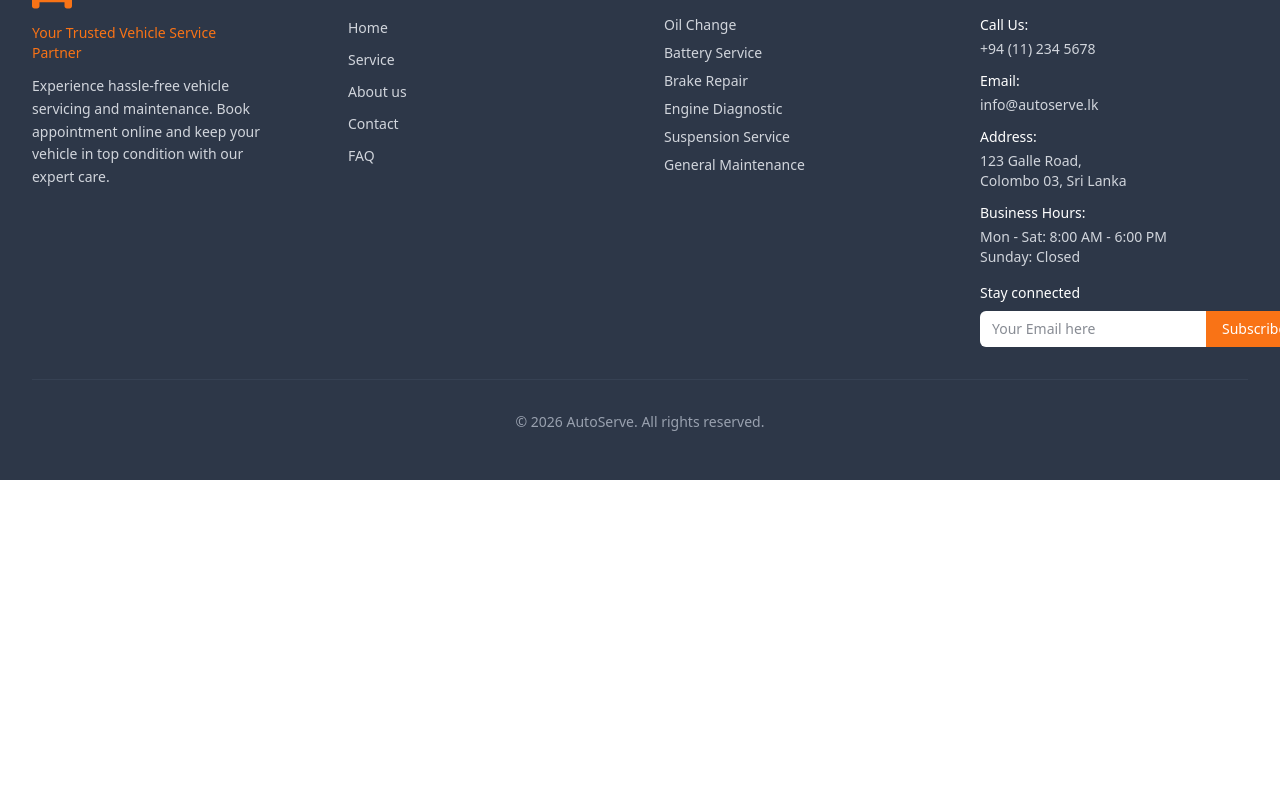
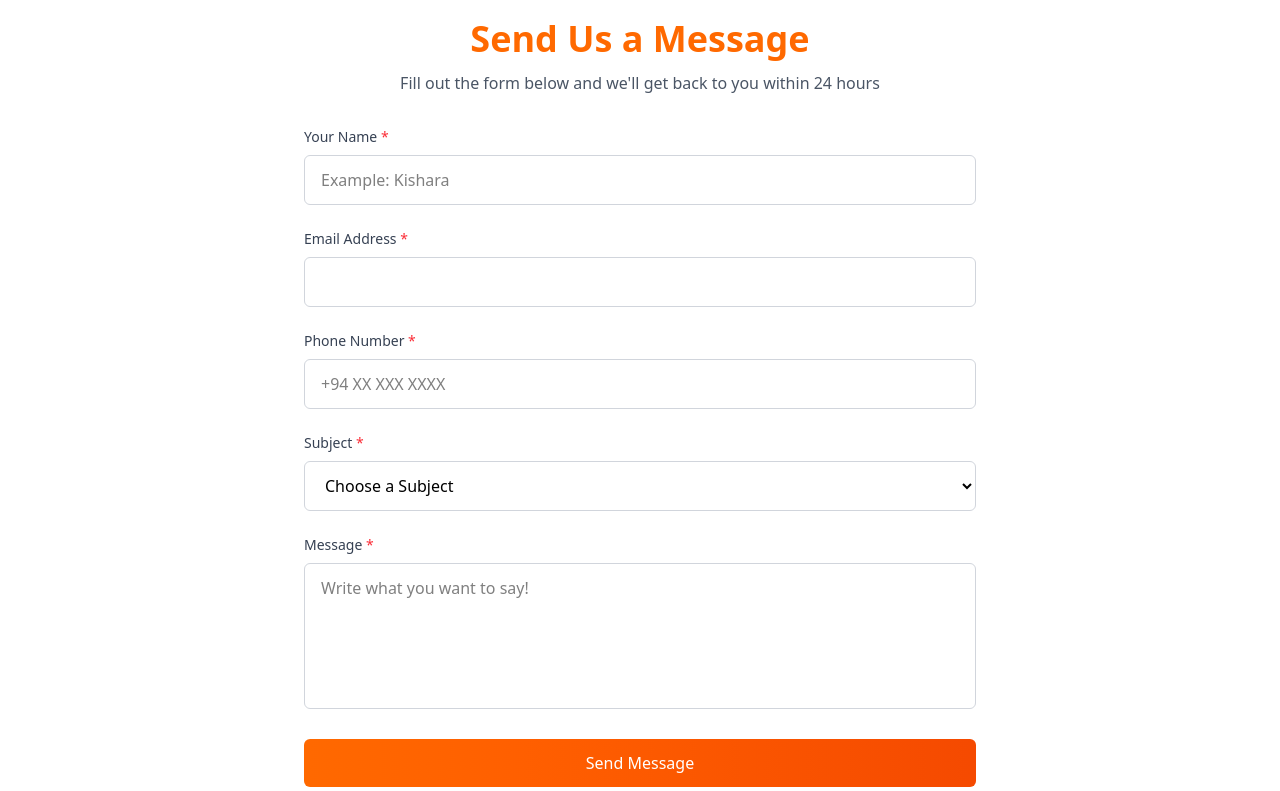
Before and after one commit to SandaliKodithuwakku/autoserve, a React (Vite) app: page /contact in a window 1280 px wide. Shown: the part 409-1200 px from the top of the page. Before the commit the page ends 889 px from the top, so only its background shows below. Built offline with nearby package versions, Linux system fonts and the light colour scheme.

Commit message:
feat: add contact page with email submission functionality
- Create contact form component
- Add contact API service
- Add hero image and form validation
- Show success/error alerts on submission

```diff
--- /dev/null
+++ b/src/api/contactService.js
@@ -0,0 +1,13 @@
+import api from './config';
+
+export const contactService = {
+  // Send contact form message
+  sendMessage: async (formData) => {
+    try {
+      const response = await api.post('/contact', formData);
+      return response.data;
+    } catch (error) {
+      throw error;
+    }
+  }
+};
--- a/src/pages/Contact.jsx
+++ b/src/pages/Contact.jsx
@@ -1,18 +1,198 @@
-import { Link } from 'react-router-dom';
+import { useState } from 'react';
+import { contactService } from '../api/contactService';
+import { getCloudinaryUrl } from '../utils/cloudinary';
 
 function Contact() {
+  const [formData, setFormData] = useState({
+    name: '',
+    email: '',
+    phone: '',
+    subject: '',
+    message: ''
+  });
+  const [loading, setLoading] = useState(false);
+  const [success, setSuccess] = useState(false);
+  const [error, setError] = useState('');
+
+  const handleChange = (e) => {
+    setFormData({
+      ...formData,
+      [e.target.name]: e.target.value
+    });
+  };
+
+  const handleSubmit = async (e) => {
+    e.preventDefault();
+    setLoading(true);
+    setError('');
+    setSuccess(false);
+
+    try {
+      await contactService.sendMessage(formData);
+
+      // Show success confirmation
+      alert('✅ Message sent successfully! We will get back to you soon.');
+
+      setSuccess(true);
+      setFormData({
+        name: '',
+        email: '',
+        phone: '',
+        subject: '',
+        message: ''
+      });
+
+      setTimeout(() => {
+        setSuccess(false);
+      }, 3000);
+    } catch (err) {
+      // Show error confirmation
+      alert('❌ Failed to send message. Please try again.');
+      setError(err.response?.data?.message || 'Failed to send message. Please try again.');
+    } finally {
+      setLoading(false);
+    }
+  };
+
   return (
-    <div className="max-w-4xl mx-auto px-4 py-12 text-center">
-      <h1 className="text-4xl font-bold text-gray-900 mb-4">Contact Us</h1>
-      <p className="text-lg text-gray-600 mb-6">
-        Get in touch with our team
-      </p>
-      <Link
-        to="/"
-        className="inline-block bg-gray-600 text-white px-6 py-3 rounded hover:bg-gray-700 transition-colors"
+    <div className="min-h-screen">
+      {/* Hero Section */}
+      <div
+        className="relative h-[300px] bg-cover bg-center flex items-center justify-center"
+        style={{
+          backgroundImage: `url(${getCloudinaryUrl('v1770815394/contact_new_n3mbpr.jpg')})`,
+          backgroundPosition: 'center'
+        }}
       >
-        Back to Home
-      </Link>
+        <div className="absolute inset-0 bg-black/30"></div>
+      </div>
+
+      {/* Contact Form Section */}
+      <div className="max-w-6xl mx-auto px-4 py-12">
+        <div className="max-w-2xl mx-auto">
+          {/* Header */}
+          <div className="text-center mb-8">
+            <h1 className="text-3xl md:text-4xl font-bold text-orange-500 mb-3">
+              Send Us a Message
+            </h1>
+            <p className="text-gray-600">
+              Fill out the form below and we'll get back to you within 24 hours
+            </p>
+          </div>
+
+          {/* Contact Form */}
+          <form onSubmit={handleSubmit} className="space-y-6">
+            {/* Name Field */}
+            <div>
+              <label htmlFor="name" className="block text-sm font-medium text-gray-700 mb-2">
+                Your Name <span className="text-red-500">*</span>
+              </label>
+              <input
+                type="text"
+                id="name"
+                name="name"
+                value={formData.name}
+                onChange={handleChange}
+                required
+                placeholder="Example: Kishara"
+                className="w-full px-4 py-3 border border-gray-300 rounded-md focus:ring-2 focus:ring-orange-500 focus:border-orange-500 outline-none transition"
+              />
+            </div>
+
+            {/* Email Field */}
+            <div>
+              <label htmlFor="email" className="block text-sm font-medium text-gray-700 mb-2">
+                Email Address <span className="text-red-500">*</span>
+              </label>
+              <input
+                type="email"
+                id="email"
+                name="email"
+                value={formData.email}
+                onChange={handleChange}
+                required
+                className="w-full px-4 py-3 border border-gray-300 rounded-md focus:ring-2 focus:ring-orange-500 focus:border-orange-500 outline-none transition"
+              />
+            </div>
+
+            {/* Phone Field */}
+            <div>
+              <label htmlFor="phone" className="block text-sm font-medium text-gray-700 mb-2">
+                Phone Number <span className="text-red-500">*</span>
+              </label>
+              <input
+                type="tel"
+                id="phone"
+                name="phone"
+                value={formData.phone}
+                onChange={handleChange}
+                required
+                placeholder="+94 XX XXX XXXX"
+                className="w-full px-4 py-3 border border-gray-300 rounded-md focus:ring-2 focus:ring-orange-500 focus:border-orange-500 outline-none transition"
+              />
+            </div>
+
+            {/* Subject Field */}
+            <div>
+              <label htmlFor="subject" className="block text-sm font-medium text-gray-700 mb-2">
+                Subject <span className="text-red-500">*</span>
+              </label>
+              <select
+                id="subject"
+                name="subject"
+                value={formData.subject}
+                onChange={handleChange}
+                required
+                className="w-full px-4 py-3 border border-gray-300 rounded-md focus:ring-2 focus:ring-orange-500 focus:border-orange-500 outline-none transition bg-white"
+              >
+                <option value="">Choose a Subject</option>
+                <option value="General Inquiry">General Inquiry</option>
+                <option value="Service Question">Service Question</option>
+                <option value="Booking Issue">Booking Issue</option>
+                <option value="Technical Support">Technical Support</option>
+                <option value="Feedback">Feedback</option>
+                <option value="Other">Other</option>
+              </select>
+            </div>
+
+            {/* Message Field */}
+            <div>
+              <label htmlFor="message" className="block text-sm font-medium text-gray-700 mb-2">
+                Message <span className="text-red-500">*</span>
+              </label>
+              <textarea
+                id="message"
+                name="message"
+                value={formData.message}
+                onChange={handleChange}
+                required
+                rows="5"
+                placeholder="Write what you want to say!"
+                className="w-full px-4 py-3 border border-gray-300 rounded-md focus:ring-2 focus:ring-orange-500 focus:border-orange-500 outline-none transition resize-none"
+              />
+            </div>
+
+            {/* Submit Button */}
+            <button
+              type="submit"
+              disabled={loading}
+              className="w-full bg-gradient-to-r from-orange-500 to-orange-600 text-white py-3 px-6 rounded-md font-medium hover:from-orange-600 hover:to-orange-700 focus:outline-none focus:ring-2 focus:ring-orange-500 focus:ring-offset-2 disabled:opacity-50 disabled:cursor-not-allowed transition-all duration-200 transform hover:scale-[1.02]"
+            >
+              {loading ? (
+                <span className="flex items-center justify-center">
+                  <svg className="animate-spin -ml-1 mr-3 h-5 w-5 text-white" xmlns="http://www.w3.org/2000/svg" fill="none" viewBox="0 0 24 24">
+                    <circle className="opacity-25" cx="12" cy="12" r="10" stroke="currentColor" strokeWidth="4"></circle>
+                    <path className="opacity-75" fill="currentColor" d="M4 12a8 8 0 018-8V0C5.373 0 0 5.373 0 12h4zm2 5.291A7.962 7.962 0 014 12H0c0 3.042 1.135 5.824 3 7.938l3-2.647z"></path>
+                  </svg>
+                  Sending...
+                </span>
+              ) : (
+                'Send Message'
+              )}
+            </button>
+          </form>
+        </div>
+      </div>
     </div>
   );
 }
```
